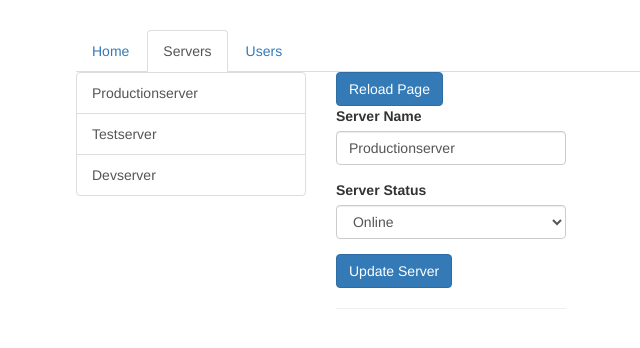
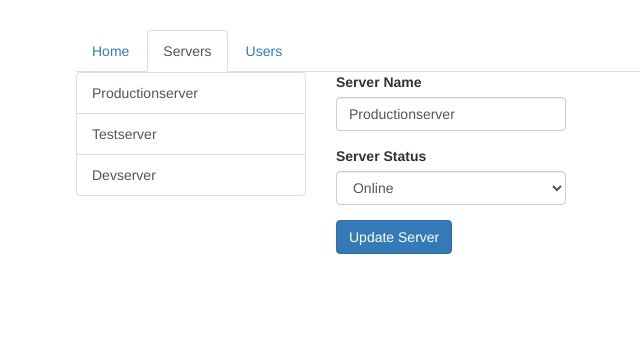
Before and after one commit to DimK10/angular-routing-lesson, an Angular app: page /servers/1/edit in a window 1280 px wide. Shown: the top 348 px of the page, without its empty margins (189-829 px from the left). Built offline with nearby package versions, Linux system fonts and the light colour scheme.

Commit message:
Lesson 140 finished.

```diff
--- a/src/app/servers/server/server.component.ts
+++ b/src/app/servers/server/server.component.ts
@@ -22,7 +22,7 @@ export class ServerComponent implements OnInit, OnDestroy {
     const id = +this.route.snapshot.params['id'];
     this.server = this.serversService.getServer(id);
     this.paramsSubscription = this.route.params.subscribe((params: Params) => {
-      this.serversService.getServer(+params['id']);
+      this.server = this.serversService.getServer(+params['id']);
     });
   }
 
--- a/src/app/servers/servers.component.html
+++ b/src/app/servers/servers.component.html
@@ -14,9 +14,10 @@
     </div>
   </div>
   <div class="col-xs-12 col-sm-4">
-    <button (click)="onReload()" class="btn btn-primary">Reload Page</button>
-    <app-edit-server></app-edit-server>
-    <hr />
-    <!--    <app-server></app-server>-->
+    <router-outlet></router-outlet>
+    <!--    <button (click)="onReload()" class="btn btn-primary">Reload Page</button>-->
+    <!--    <app-edit-server></app-edit-server>-->
+    <!--    <hr />-->
+    <!--    &lt;!&ndash;    <app-server></app-server>&ndash;&gt;-->
   </div>
 </div>
--- a/src/app/users/users.component.html
+++ b/src/app/users/users.component.html
@@ -12,6 +12,7 @@
     </div>
   </div>
   <div class="col-xs-12 col-sm-4">
-    <app-user></app-user>
+    <!--    <app-user></app-user>-->
+    <router-outlet></router-outlet>
   </div>
 </div>
```
Also changed, not shown: src/app/app.module.ts (+5 -2 lines).
